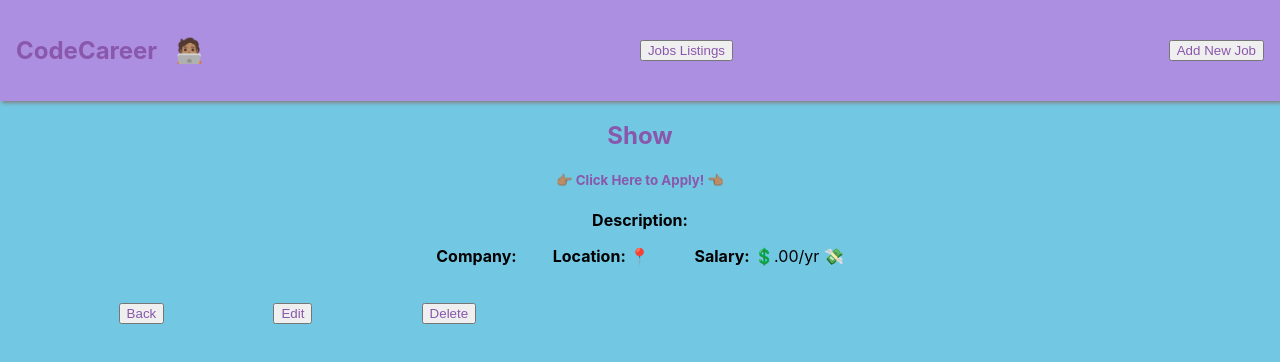
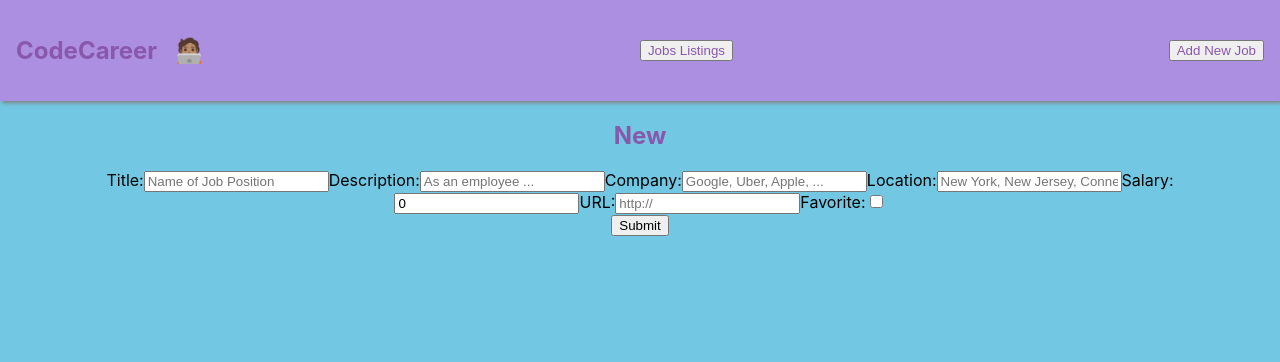
Before and after one commit to MarangelyRosas/job_frontend, a React (Create React App) app: page /jobs/new in a window 1280 px wide. Shown: the top 362 px of the page. Built offline with nearby package versions, Linux system fonts and the light colour scheme; no server answers.

Commit message:
Completed Pages Relative Path to Routes

```diff
--- a/src/App.js
+++ b/src/App.js
@@ -5,10 +5,10 @@ import './App.css';
 // Pages
  import Home from "./Pages/Home";
  import Index from "./Pages/Index";
-// import New from "./Pages/New";
+ import New from "./Pages/New";
  import Show from "./Pages/Show";
-// import Edit from "./Pages/Edit";
-// import FourOFour from "./Pages/FourOFour";
+ import Edit from "./Pages/Edit";
+ import FourOFour from "./Pages/FourOFour";
 
 // Components
 import NavBar from "./Components/NavBar";
@@ -22,10 +22,10 @@ function App() {
           <Routes>
             <Route path="/" element={<Home />} />
             <Route path="/jobs" element={<Index />} />
-            {/* <Route path="/jobs/new" element={<New />} /> */}
+            <Route path="/jobs/new" element={<New />} />
             <Route exact path="/jobs/:id" element={<Show />} />
-            {/* <Route path="/jobs/:id/edit" element={<Edit />} /> */}
-            {/* <Route path="*" element={<FourOFour />} /> */}
+            <Route path="/jobs/:id/edit" element={<Edit />} />
+            <Route path="*" element={<FourOFour />} />
           </Routes>
         </main>
       </Router>
--- a/src/Pages/Edit.js
+++ b/src/Pages/Edit.js
@@ -0,0 +1,10 @@
+function Edit() {
+    return (
+      <div className="New Edit">
+        <h2>Edit</h2>
+        <JobEditForm />
+      </div>
+    );
+  }
+
+  export default Edit;
--- a/src/Pages/FourOFour.js
+++ b/src/Pages/FourOFour.js
@@ -0,0 +1,7 @@
+export default function FourOFour() {
+    return (
+      <div>
+        <h1>Sorry, no page found</h1>
+      </div>
+    );
+  }
--- a/src/Pages/New.js
+++ b/src/Pages/New.js
@@ -0,0 +1,12 @@
+import JobNewForm from "../Components/JobNewForm";
+
+function New() {
+  return (
+    <div className="New">
+      <h2>New</h2>
+      <JobNewForm />
+    </div>
+  );
+}
+
+export default New;
```
